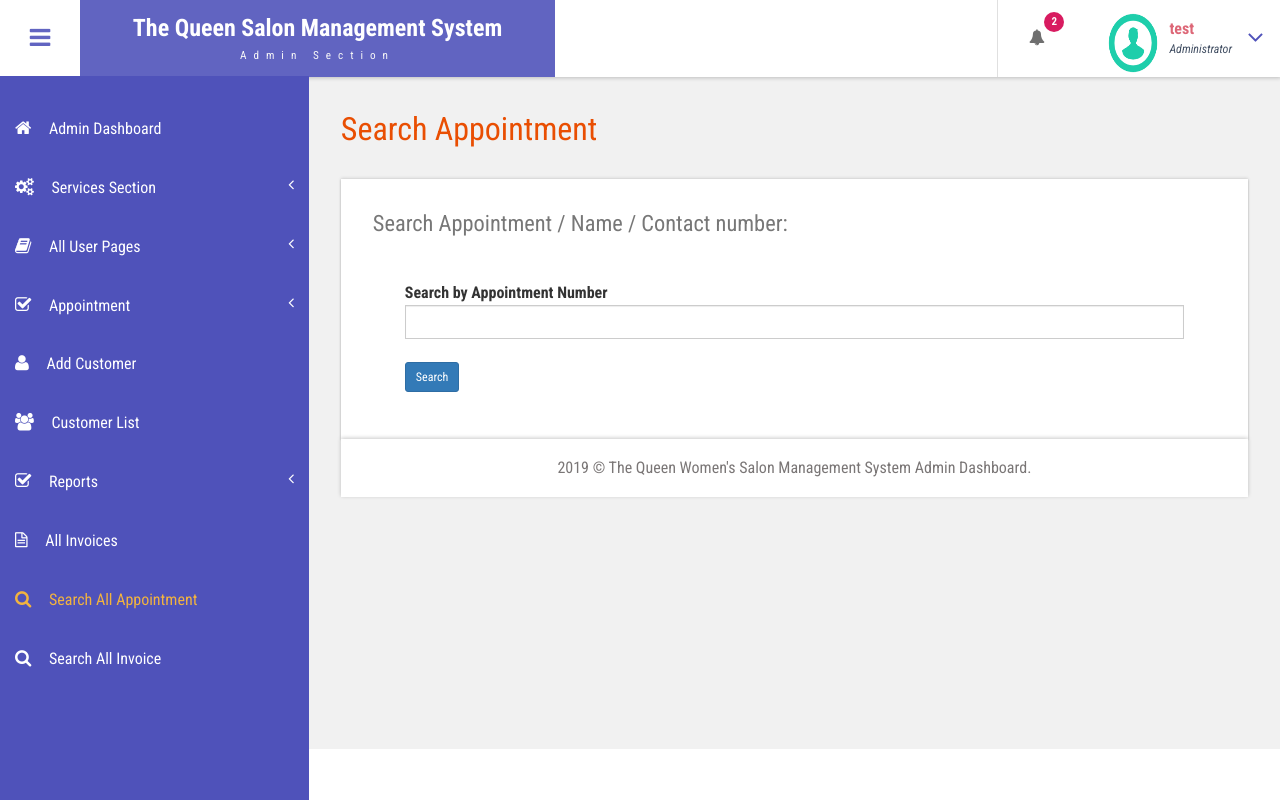
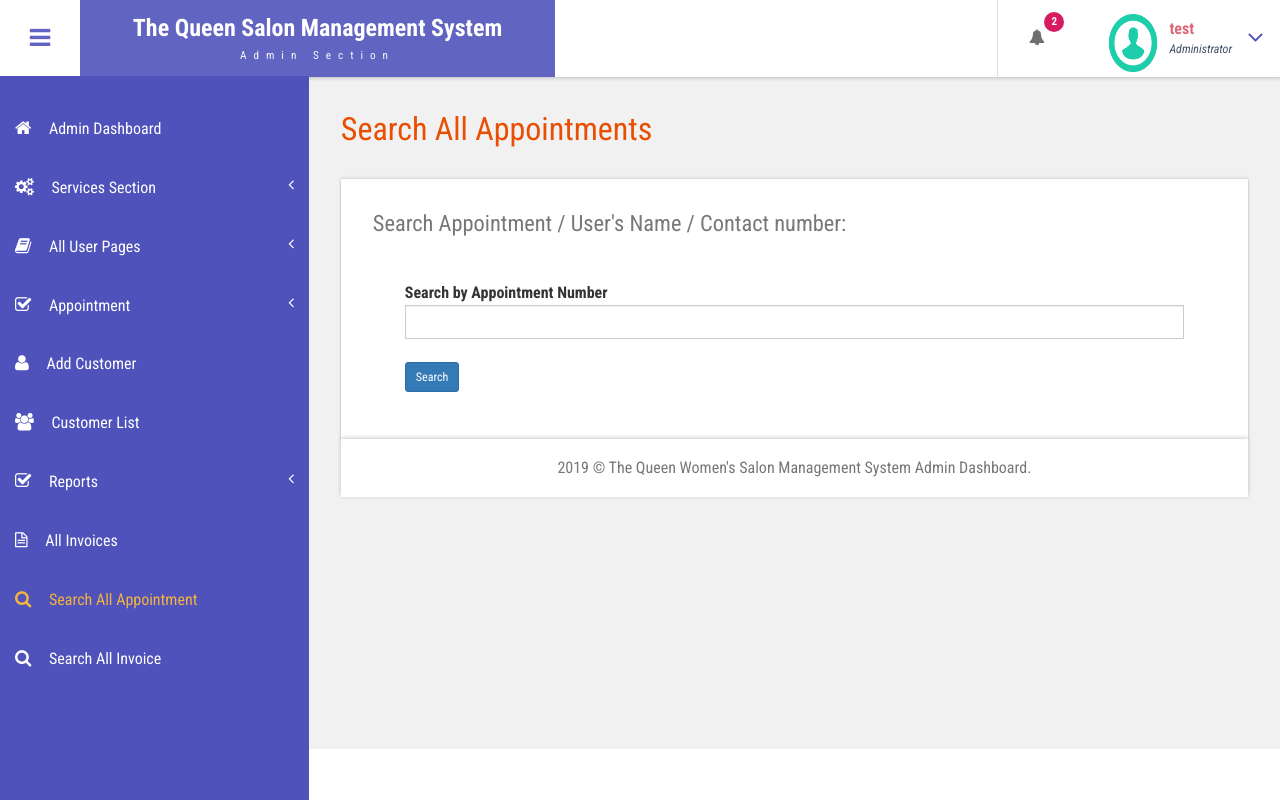
Before and after one commit to Aanchi-glitch2744/Salon-Management-System-Php, a PHP site: page /admin/search-appointment.php in a window 1280 px wide. Run offline with PHP 8.4, Linux system fonts and the light colour scheme; a user stored in the database is signed in; data comes from the database, SQL or seed files in the repository; data that the repository does not hold is empty.

```diff
--- a/bpms/admin/add-services.php
+++ b/bpms/admin/add-services.php
@@ -30,7 +30,7 @@ if(isset($_POST['submit']))
 <!DOCTYPE HTML>
 <html>
 <head>
-<title>BPMS | Add Services</title>
+<title>Add Services Page : Salon Management System</title>
 
 <script type="application/x-javascript"> addEventListener("load", function() { setTimeout(hideURLbar, 0); }, false); function hideURLbar(){ window.scrollTo(0,1); } </script>
 <!-- Bootstrap Core CSS -->
--- a/bpms/admin/bwdates-reports-details.php
+++ b/bpms/admin/bwdates-reports-details.php
@@ -12,7 +12,7 @@ if (strlen($_SESSION['bpmsaid']==0)) {
 <!DOCTYPE HTML>
 <html>
 <head>
-<title>BPMS || B/W date Reports</title>
+<title>Between date Reports: Salon Management System</title>
 
 <script type="application/x-javascript"> addEventListener("load", function() { setTimeout(hideURLbar, 0); }, false); function hideURLbar(){ window.scrollTo(0,1); } </script>
 <!-- Bootstrap Core CSS -->
@@ -54,7 +54,7 @@ if (strlen($_SESSION['bpmsaid']==0)) {
 		<div id="page-wrapper">
 			<div class="main-page">
 				<div class="tables">
-					<h3 class="title1">Between dates reports</h3>
+					<h3 class="title1">All Between dates reports</h3>
 
 
 
@@ -71,7 +71,7 @@ $tdate=$_POST['todate'];
 							<thead> <tr>
 								<th>#</th>
 								<th>Invoice Id</th>
-								<th>Customer Name</th>
+								<th>User's Name</th>
 								<th>Invoice Date</th>
 								<th>Action</th>
 							</tr>
--- a/bpms/admin/bwdates-reports-ds.php
+++ b/bpms/admin/bwdates-reports-ds.php
@@ -12,7 +12,7 @@ if (strlen($_SESSION['bpmsaid']==0)) {
 <!DOCTYPE HTML>
 <html>
 <head>
-<title>BPMS |  B/W Reports</title>
+<title>Dates Between Reports: Salon Management System</title>
 
 <script type="application/x-javascript"> addEventListener("load", function() { setTimeout(hideURLbar, 0); }, false); function hideURLbar(){ window.scrollTo(0,1); } </script>
 <!-- Bootstrap Core CSS -->
@@ -54,7 +54,7 @@ if (strlen($_SESSION['bpmsaid']==0)) {
 		<div id="page-wrapper">
 			<div class="main-page">
 				<div class="forms">
-					<h3 class="title1">Between dates reports</h3>
+					<h3 class="title1">All Between dates reports</h3>
 					<div class="form-grids row widget-shadow" data-example-id="basic-forms">
 						<div class="form-title">
 							<h4>Between dates reports:</h4>
--- a/bpms/admin/change-password.php
+++ b/bpms/admin/change-password.php
@@ -29,7 +29,7 @@ $msg="Your current password is wrong";
 <!DOCTYPE HTML>
 <html>
 <head>
-<title>BPMS | Change Password</title>
+<title>Change Password 🔑: Salon Management System</title>
 
 <script type="application/x-javascript"> addEventListener("load", function() { setTimeout(hideURLbar, 0); }, false); function hideURLbar(){ window.scrollTo(0,1); } </script>
 <!-- Bootstrap Core CSS -->
@@ -84,7 +84,7 @@ return true;
 		<div id="page-wrapper">
 			<div class="main-page">
 				<div class="forms">
-					<h3 class="title1">Change Password</h3>
+					<h3 class="title1">Change Password 🔑</h3>
 					<div class="form-grids row widget-shadow" data-example-id="basic-forms">
 						<div class="form-title">
 							<h4>Reset Your Password :</h4>
@@ -105,7 +105,7 @@ while ($row=mysqli_fetch_array($ret)) {
 							 <div class="form-group"> <label for="exampleInputEmail1">Current Password</label> <input type="password" name="currentpassword" class="form-control" required= "true" value=""> </div> <div class="form-group"> <label for="exampleInputPassword1">New Password</label> <input type="password" name="newpassword" class="form-control" value="" required="true"> </div>
 							 <div class="form-group"> <label for="exampleInputPassword1">Confirm Password</label> <input type="password" name="confirmpassword" class="form-control" value="" required="true"> </div>
 
-							  <button type="submit" name="submit" class="btn btn-default">Change</button> </form>
+							  <button type="submit" name="submit" class="btn btn-default">Change 🔑</button> </form>
 						</div>
 						<?php } ?>
 					</div>
--- a/bpms/admin/search-appointment.php
+++ b/bpms/admin/search-appointment.php
@@ -12,7 +12,7 @@ if (strlen($_SESSION['bpmsaid']==0)) {
 <!DOCTYPE HTML>
 <html>
 <head>
-<title>BPMS || Search Appointment</title>
+<title>Search Appointments: Salon Management System</title>
 
 <script type="application/x-javascript"> addEventListener("load", function() { setTimeout(hideURLbar, 0); }, false); function hideURLbar(){ window.scrollTo(0,1); } </script>
 <!-- Bootstrap Core CSS -->
@@ -54,12 +54,12 @@ if (strlen($_SESSION['bpmsaid']==0)) {
 		<div id="page-wrapper">
 			<div class="main-page">
 				<div class="tables">
-					<h3 class="title1">Search Appointment</h3>
+					<h3 class="title1">Search All Appointments</h3>
 
 
 
 					<div class="table-responsive bs-example widget-shadow">
-						<h4>Search Appointment / Name / Contact number:</h4>
+						<h4>Search Appointment / User's Name / Contact number:</h4>
 	<div class="form-body">
 							<form method="post" name="search" action="">
 								<p style="font-size:16px; color:red" align="center"> <?php if($msg){
--- a/bpms/admin/search-invoices.php
+++ b/bpms/admin/search-invoices.php
@@ -12,7 +12,7 @@ if (strlen($_SESSION['bpmsaid']==0)) {
 <!DOCTYPE HTML>
 <html>
 <head>
-<title>BPMS || Customer List</title>
+<title>Search User Invocies List: Salon Management System</title>
 
 <script type="application/x-javascript"> addEventListener("load", function() { setTimeout(hideURLbar, 0); }, false); function hideURLbar(){ window.scrollTo(0,1); } </script>
 <!-- Bootstrap Core CSS -->
@@ -54,7 +54,7 @@ if (strlen($_SESSION['bpmsaid']==0)) {
 		<div id="page-wrapper">
 			<div class="main-page">
 				<div class="tables">
-					<h3 class="title1">Search Invoice</h3>
+					<h3 class="title1">Search All User Invoices</h3>
 
 
 
@@ -83,7 +83,7 @@ $sdata=$_POST['searchdata'];
 							<thead> <tr>
 								<th>#</th>
 								<th>Invoice Id</th>
-								<th>Customer Name</th>
+								<th>User's Name</th>
 								<th>Invoice Date</th>
 								<th>Action</th>
 							</tr>
```
